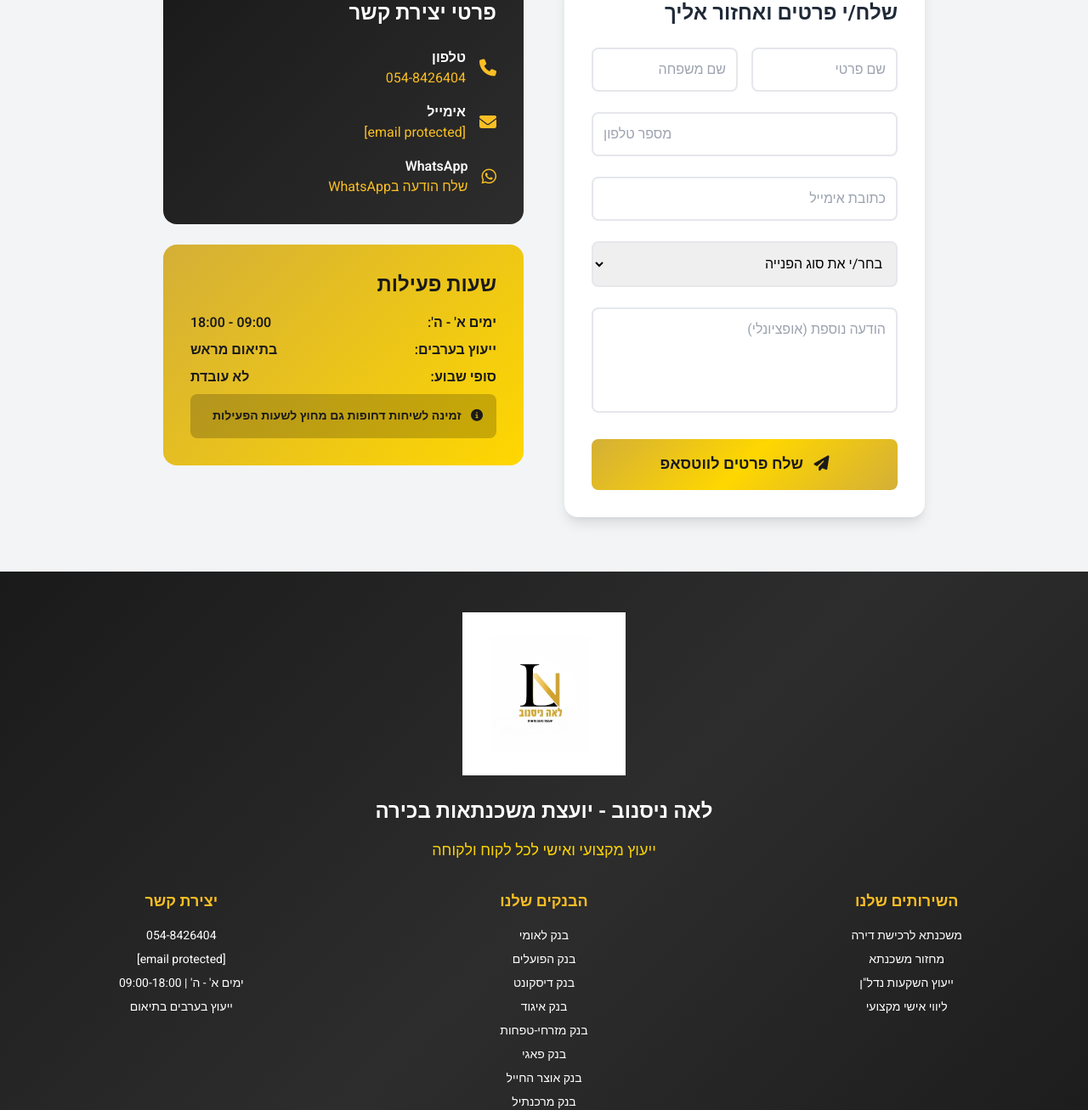
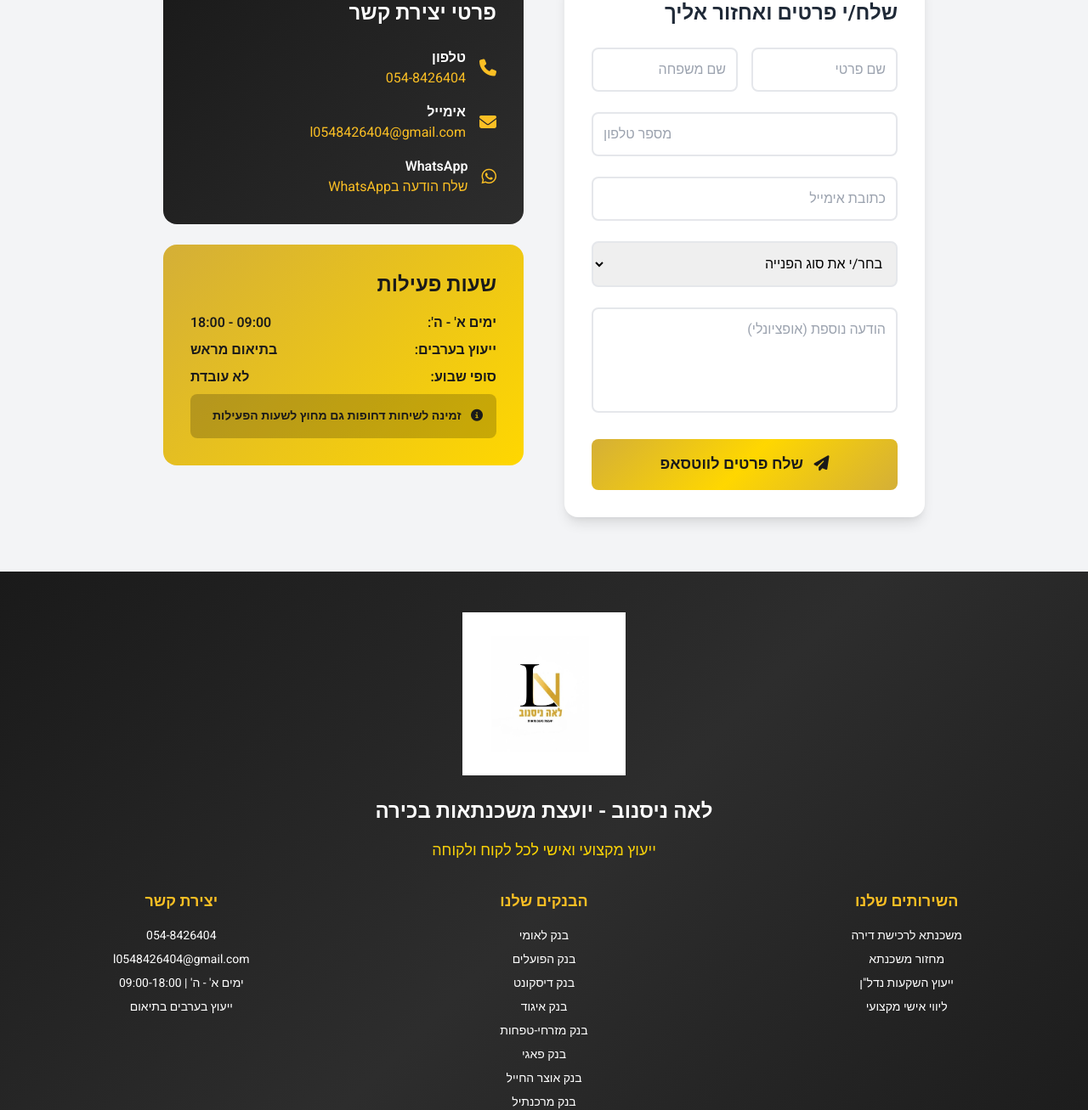
Before and after one commit to itzikhr18/lea-nissanov-website, a plain HTML site: page index.html in a window 1280 px wide. Shown: the part 3554-4861 px from the top of the page at 85% size. Drawn offline with nearby package versions, Linux system fonts and the light colour scheme.

Commit message:
Update contact email address to l0548426404@gmail.com

```diff
--- a/index.html
+++ b/index.html
@@ -523,7 +523,8 @@
 <i class="fas fa-envelope text-yellow-400 text-xl ml-4"></i>
 <div>
 <p class="text-white font-semibold">אימייל</p>
-<a class="text-yellow-400 hover:text-yellow-300" href="/cdn-cgi/l/email-protection#96faa6a3a2aea4a0a2a6a2d6f1fbf7fffab8f5f9fb"><span class="__cf_email__" data-cfemail="026e3237363a303436323642656f636b6e2c616d6f">[email protected]</span></a>
+    <!-- Updated contact email: replaced Cloudflare obfuscation with a direct mailto link -->
+    <a class="text-yellow-400 hover:text-yellow-300" href="mailto:l0548426404@gmail.com">l0548426404@gmail.com</a>
 </div>
 </div>
 <div class="flex items-center">
@@ -599,7 +600,8 @@
 <h4 class="text-lg font-semibold mb-4 text-yellow-400">יצירת קשר</h4>
 <ul class="space-y-2 text-sm">
 <li>054-8426404</li>
-<li><a class="__cf_email__" data-cfemail="ec80dcd9d8d4dedad8dcd8ac8b818d8580c28f8381" href="/cdn-cgi/l/email-protection">[email protected]</a></li>
+    <!-- Updated email link in footer contact section -->
+    <li><a href="mailto:l0548426404@gmail.com">l0548426404@gmail.com</a></li>
 <li>ימים א' - ה' | 09:00-18:00</li>
 <li>ייעוץ בערבים בתיאום</li>
 </ul>
```
